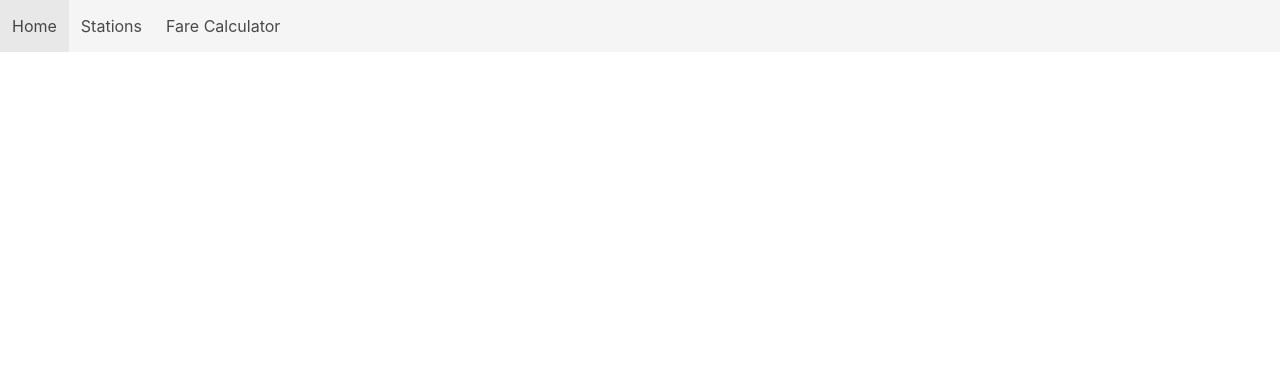
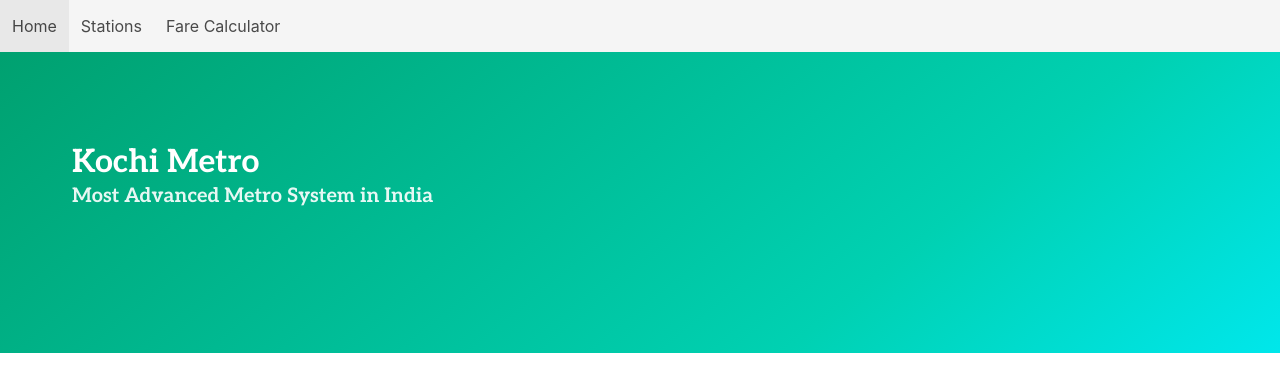
Before and after one commit to agneym/metro-workshop-app, a React (Create React App) app in the folder app/: page / in a window 1280 px wide. Shown: the top 392 px of the page. Built offline with nearby package versions, Linux system fonts and the light colour scheme.

Commit message:
add a header on home section

```diff
--- a/app/src/components/Home.js
+++ b/app/src/components/Home.js
@@ -1,7 +1,16 @@
 import React from "react";
 
 function Home() {
-  return <p>Home</p>;
+  return (
+    <section className="hero is-medium is-primary is-bold">
+      <div className="hero-body">
+        <div className="container">
+          <h1 className="title">Kochi Metro</h1>
+          <h2 className="subtitle">Most Advanced Metro System in India</h2>
+        </div>
+      </div>
+    </section>
+  );
 }
 
 export default Home;
```
